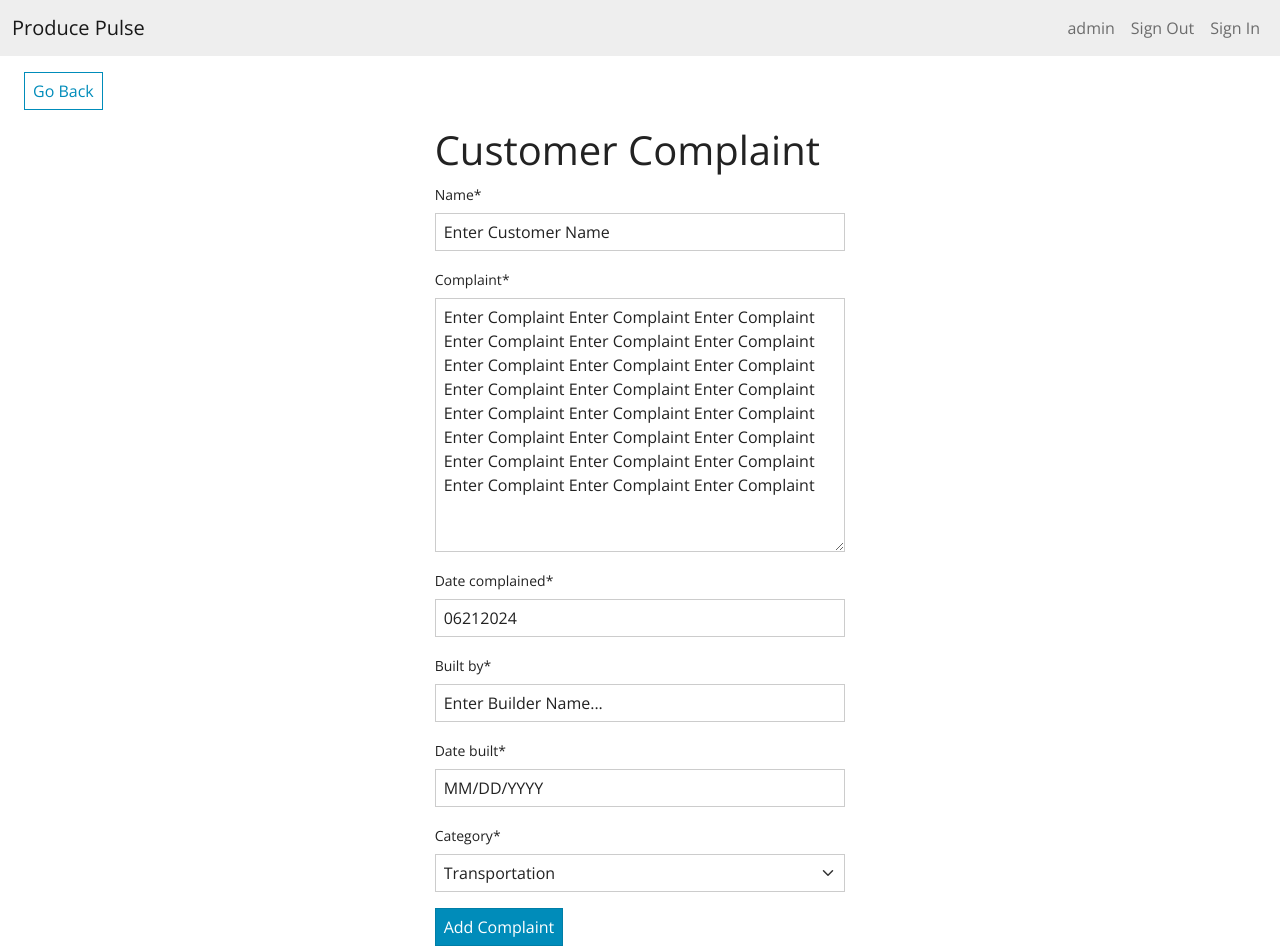
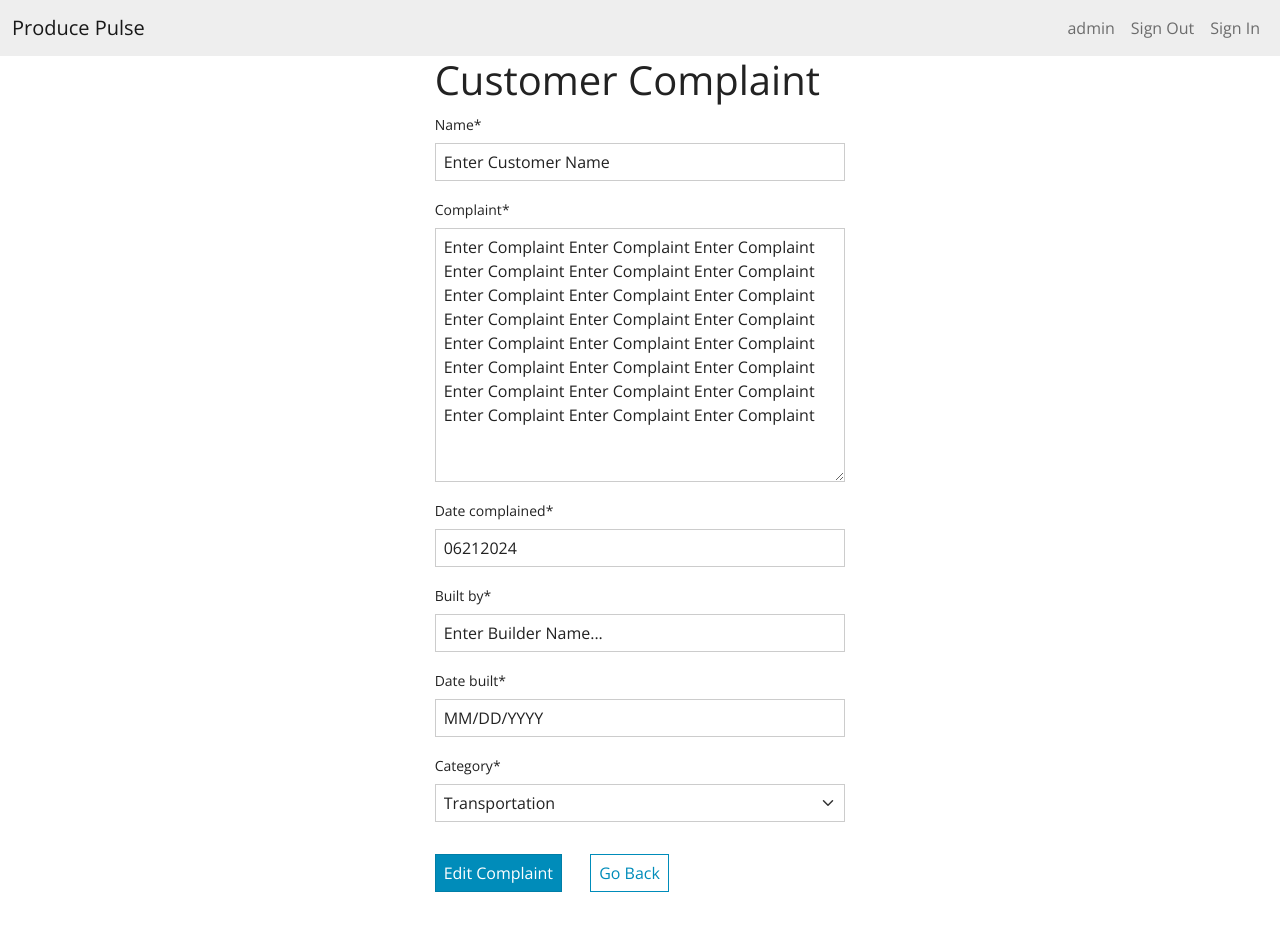
Before and after one commit to covxx/ProducePulse, a Django app: page /edit-item/4 in a window 1280 px wide. After the commit the page ends 892 px from the top, so only its background shows below. Run offline with Django 4.2, Linux system fonts and the light colour scheme; a user stored in the database is signed in; data comes from the database, SQL or seed files in the repository; both versions use the stored data as it was after the commit; some libraries are stand-ins or nearby versions.

Commit message:
Updated the item form to include js script to change button based on if its editing or adding new

```diff
--- a/wms/inventory/templates/inventory/delete_item.html
+++ b/wms/inventory/templates/inventory/delete_item.html
@@ -5,9 +5,10 @@
         <div class"row">
             <form method='POST' class="col-sm-11 cold-md-4 mx-auto mt-5">
             {% csrf_token %}
-            <h1 class="fw-light">Are you sure you want to delete? {{ item.name }}?</h1>
+            <h1 class="fw-light">Are you sure you want to delete? {{ item.id }}?</h1>
             <p class="fw-light">This cannot be undone</p>
             <div> <button class="btn btn-danager">Delete</button>
+            <div> <button class="btn btn-outline-primary">Cancel</button>
             </div>
             </form>
         </div>
--- a/wms/inventory/templates/inventory/item_form.html
+++ b/wms/inventory/templates/inventory/item_form.html
@@ -1,7 +1,16 @@
 {% extends 'inventory/base.html' %}
 {% load crispy_forms_tags %}
 {% block content %}
-    <a href="{% url 'dashboard' %}" class="btn btn-outline-primary my-3 mx-4">Go Back</a>
+<script>
+    document.addEventListener("DOMContentLoaded", function() {
+        var currentPath = window.location.pathname;
+        //console.log("Current Path:", currentPath); // Debugging line to ensure the script is running and to see the current path
+        var editItemPattern = /^\/edit-item\/\d+\/?$/; // Regular expression to match /edit-item/ followed by a number
+        if (editItemPattern.test(currentPath)) {
+            document.getElementById('complaintButton').textContent = 'Edit Complaint';
+        }
+    });
+</script>
         <div class='row'>
             <div class="coll-11 col-md-4 mx-auto -mt-5">
                 <h1>Customer Complaint</h1>
@@ -9,7 +18,8 @@
                     {% csrf_token %}
                     {{ form|crispy }}
                     <div class="mt-3">
-                        <button class="btn btn-primary">Add Complaint</button>
+                        <button id="complaintButton" class="btn btn-primary">Add Complaint</button>
+                        <a href="{% url 'dashboard' %}" class="btn btn-outline-primary my-3 mx-4">Go Back</a>
                     </div>
                 </form>
             </div>
```
Also changed, not shown: wms/db.sqlite3, wms/inventory/migrations/0005_alter_inventoryitem_date_created.py (added).
